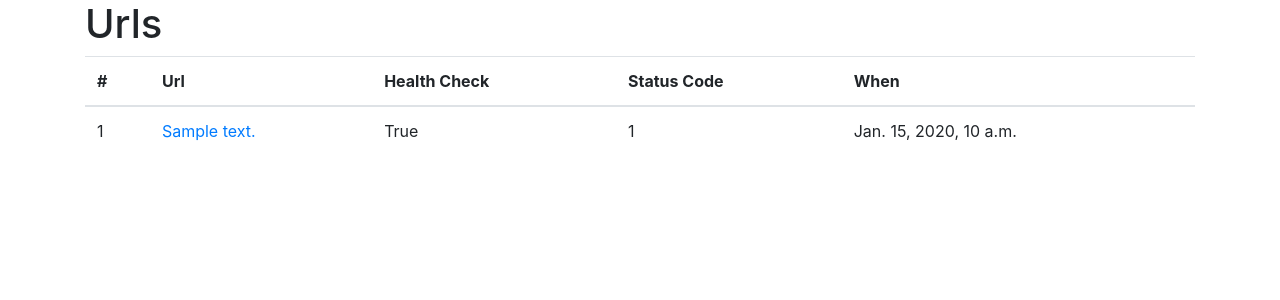
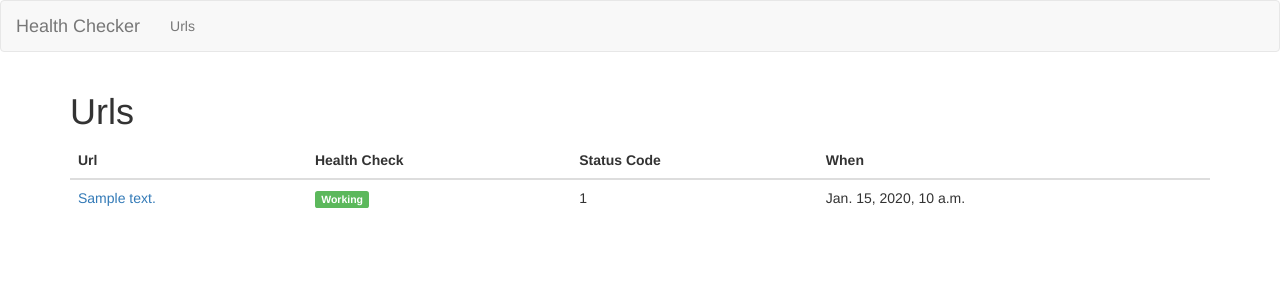
Before and after one commit to ricardodani/django-simple-healthcheck, a Django app: page /healthcheck/ in a window 1280 px wide. Shown: the top 300 px of the page. Run offline with Django 3.2, Linux system fonts and the light colour scheme; tables that the repository leaves empty hold one stand-in row (values such as "Sample post"); some libraries are stand-ins or nearby versions.

Commit message:
Added navbar

```diff
--- a/urlchecker/templates/urlchecker/base.html
+++ b/urlchecker/templates/urlchecker/base.html
@@ -17,9 +17,10 @@
     <![endif]-->
   </head>
   <body>
+    {% include "urlchecker/navbar.html" %}
     <div class="container">
-    {% block content %}
-    {% endblock %}
+        {% block content %}
+        {% endblock %}
     </div>
     <!-- jQuery (necessary for Bootstrap's JavaScript plugins) -->
     <script src="https://ajax.googleapis.com/ajax/libs/jquery/1.11.0/jquery.min.js"></script>
--- /dev/null
+++ b/urlchecker/templates/urlchecker/navbar.html
@@ -0,0 +1,14 @@
+{% load i18n %}
+<nav class="navbar navbar-default" role="navigation">
+  <div class="container-fluid">
+    <div class="navbar-header">
+      <a class="navbar-brand" href="/">{% trans "Health Checker" %}</a>
+    </div>
+
+    <div class="collapse navbar-collapse" id="bs-example-navbar-collapse-1">
+      <ul class="nav navbar-nav">
+        <li><a href="{% url "healthcheck_list_urls" %}">{% trans "Urls" %}</a></li>
+      </ul>
+    </div>
+  </div>
+</nav>
--- a/urlchecker/templates/urlchecker/url_list.html
+++ b/urlchecker/templates/urlchecker/url_list.html
@@ -10,7 +10,6 @@
     <table class="table">
         <thead>
             <tr>
-                <th>#</th>
                 <th>Url</th>
                 <th>Health Check</th>
                 <th>Status Code</th>
@@ -20,9 +19,14 @@
         <tbody>
         {% for url in urls %}
             <tr>
-                <td>{{ url.id }}</td>
                 <td><a title="{{ url }}" href="{% url "healthcheck_detail_url" url.id %}">{{ url }}</a></td>
-                <td>{{ url.last_check.status }}</td>
+                <td>
+                    {% if url.last_check.status %}
+                    <span class="label label-success">{% trans "Working" %}</span>
+                    {% else %}
+                    <span class="label label-warning">{% trans "Warning" %}</span>
+                    {% endif %}
+                </td>
                 <td>{{ url.last_check.status_code }}</td>
                 <td>{{ url.last_check.created_at }}</td>
             </tr>
```
Also changed, not shown: urlchecker/templates/urlchecker/url_detail.html (+10 -4 lines).
